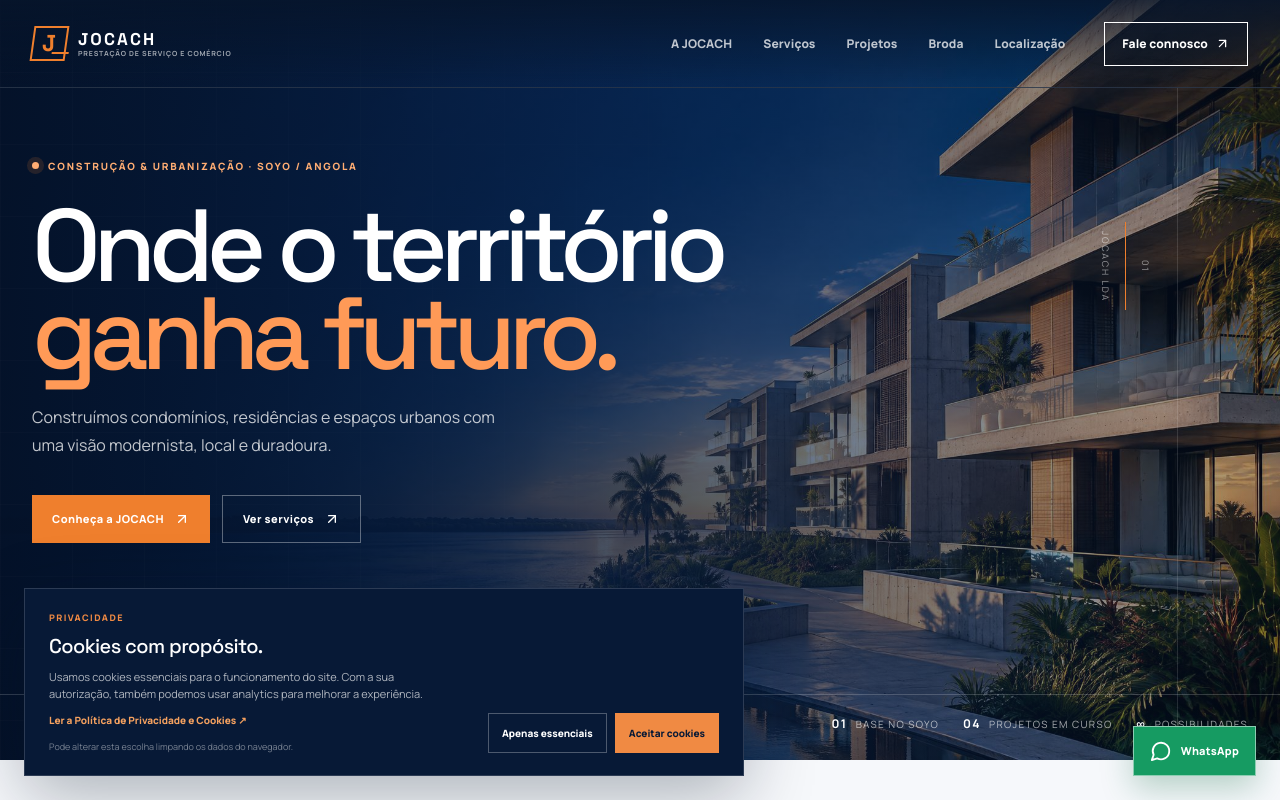
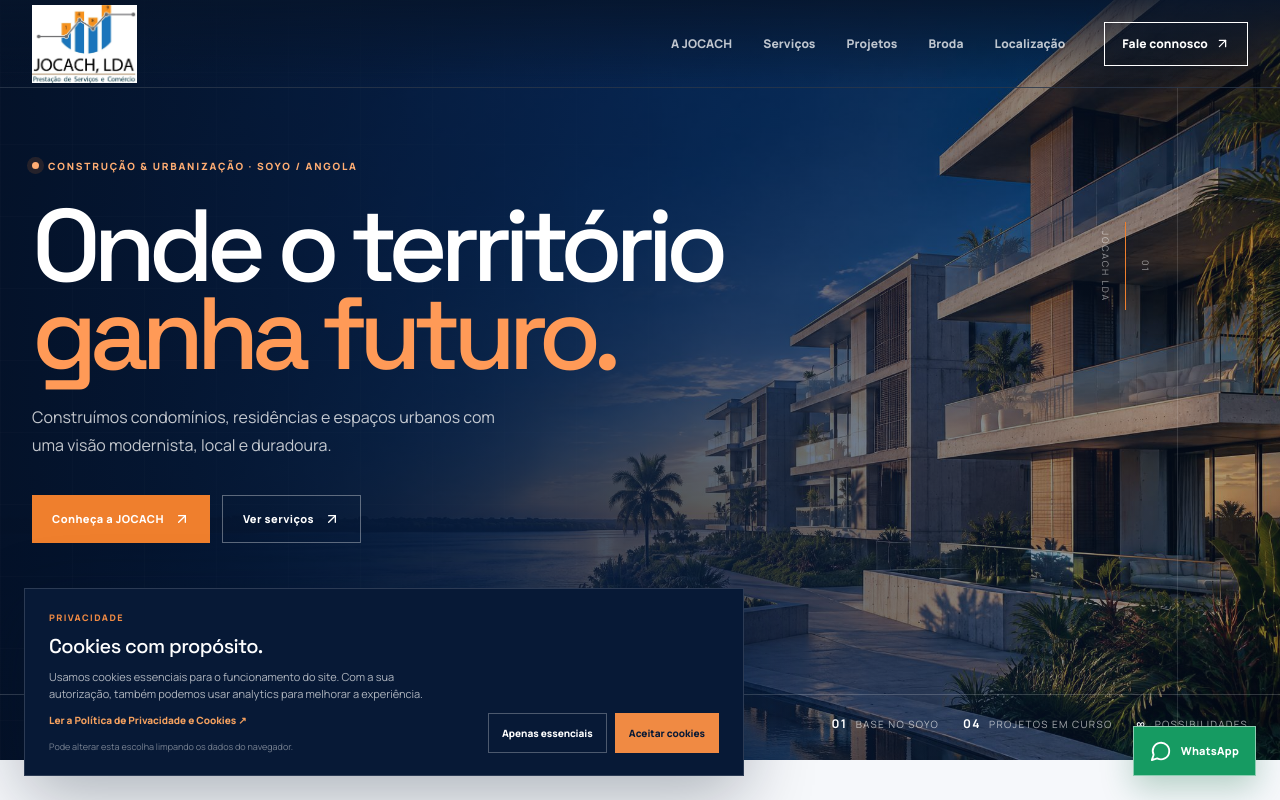
Before and after one commit to telsioisidoro786-crypton/Jocach-Site, a React (Vite) app in the folder client/: page / in a window 1280 px wide. Shown: the top 800 px of the page. Built offline with nearby package versions, Linux system fonts and the light colour scheme.

Commit message:
feat: add official Jocach logo asset

```diff
--- a/client/src/App.tsx
+++ b/client/src/App.tsx
@@ -16,8 +16,11 @@
 export function LogoMark({ inverted = false }: { inverted?: boolean }) {
   return (
     <div className={`brand-lockup ${inverted ? "brand-lockup-inverted" : ""}`} aria-label="JOCACH Lda">
-      <span className="brand-mark" aria-hidden="true"><span className="brand-mark-j">J</span><span className="brand-mark-line" /></span>
-      <span className="brand-name"><strong>JOCACH</strong><small>PRESTAÇÃO DE SERVIÇO E COMÉRCIO</small></span>
+      <img
+        className="brand-logo-image"
+        src="/images/jocach-logo.jpeg"
+        alt="JOCACH Lda — Prestação de Serviços e Comércio"
+      />
     </div>
   );
 }
--- a/client/src/index.css
+++ b/client/src/index.css
@@ -230,3 +230,6 @@
 .purpose-values strong { color:var(--orange); font-size:10px; }
 @media (max-width:900px) { .purpose-grid { grid-template-columns:1fr 1fr; } .purpose-card:last-child { grid-column:1/-1; min-height:auto; } }
 @media (max-width:640px) { .purpose-heading { align-items:flex-start; flex-direction:column; gap:22px; margin-bottom:40px; } .purpose-grid { grid-template-columns:1fr; } .purpose-card:last-child { grid-column:auto; } .purpose-card { min-height:300px; padding:23px 21px 25px; } .purpose-card-icon { margin-bottom:30px; } .purpose-card h3 { font-size:23px; } }
+.brand-logo-image { display:block; width:160px; height:78px; object-fit:contain; object-position:left center; }
+.site-footer .brand-logo-image { width:190px; height:108px; object-position:left center; }
+@media (max-width:640px) { .brand-logo-image { width:142px; height:70px; } .site-footer .brand-logo-image { width:175px; height:98px; } }
```
Also changed, not shown: client/public/images/jocach-logo.jpeg (added).
